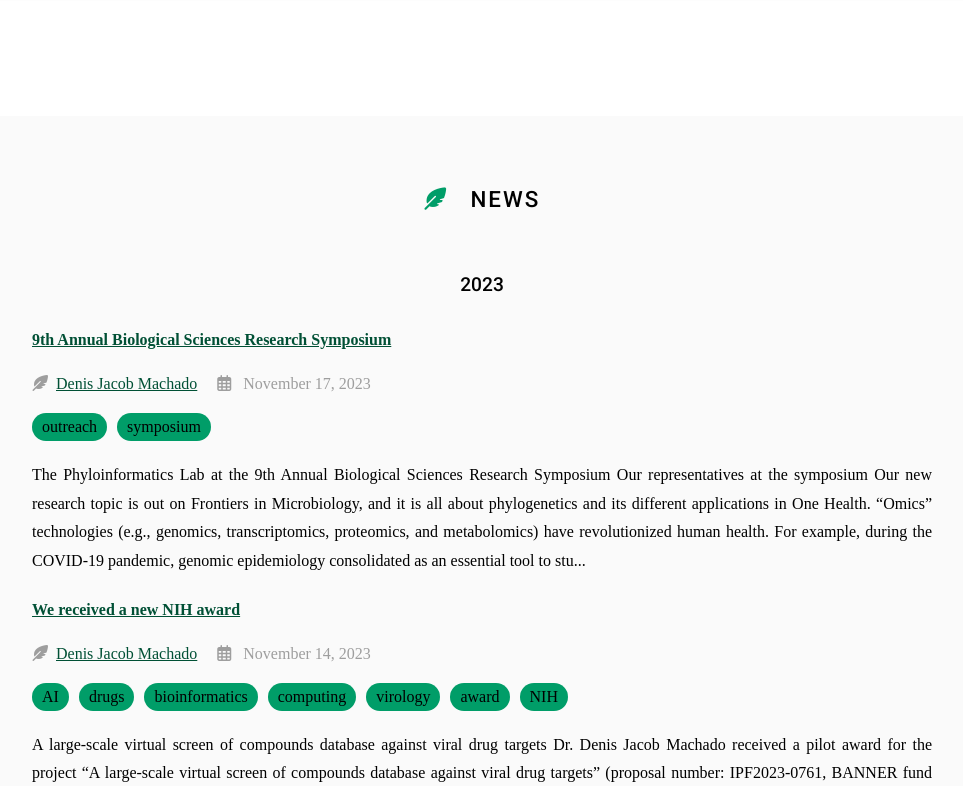
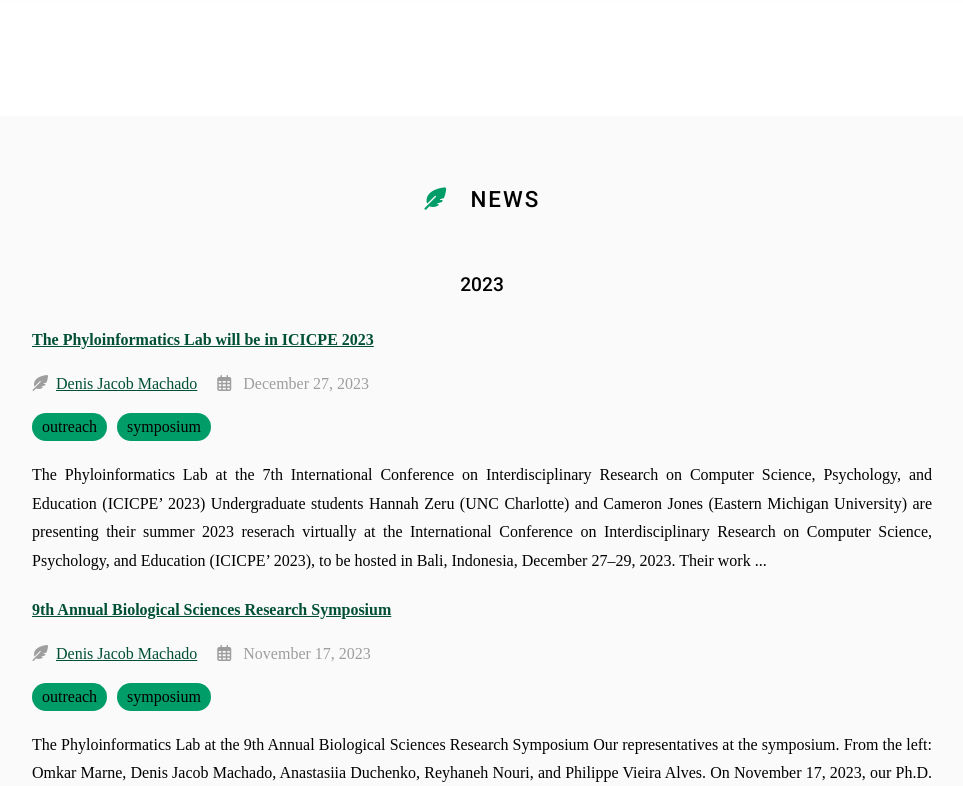
Before and after one commit to machadodj/machadodj.github.io, a Jekyll site: the page built from news/index.md, in a window 1280 px wide and 900 px high, cut to the strip 114-900 px from the top of the window. Shown: the whole strip, without its empty margins (158-1121 px from the left). Built offline with Jekyll 4.4.1, drawn with Linux system fonts in a browser that asks for light colours; nearby versions of some CDN libraries; some web fonts are replaced; some of the changed text lies outside the part shown.

Commit message:
News
Polished up news about students presentations

```diff
--- a/_posts/2023-11-17-Symposium.md
+++ b/_posts/2023-11-17-Symposium.md
@@ -9,12 +9,14 @@ member: Denis_Jacob_Machado
 
 # The Phyloinformatics Lab at the 9th Annual Biological Sciences Research Symposium
 
-{% include figure.html image="images/20231117_9thAnnualBiologicalSciencesResearch Symposium.jpg" caption="Our representatives at the symposium"%}
+{% include figure.html image="images/20231117_9thAnnualBiologicalSciencesResearch Symposium.jpg" caption="Our representatives at the symposium. From the left: Omkar Marne, Denis Jacob Machado, Anastasiia Duchenko, Reyhaneh Nouri, and Philippe Vieira Alves."%}
 {:.center}
 
-Our new research topic is out on Frontiers in Microbiology, and it is all about phylogenetics and its different applications in One Health.
+On November 17, 2023, our Ph.D. students, Reyhaneh Nouri and Omkar Marne, delivered oral presentation of their work at UNC Charlotte's 9th Annual Biological Sciences Research Symposium. These are the presentation details and the links to download the corresponding slide decks.
 
-"Omics” technologies (e.g., genomics, transcriptomics, proteomics, and metabolomics) have revolutionized human health. For example, during the COVID-19 pandemic, genomic epidemiology consolidated as an essential tool to study emerging infectious diseases (EIDs) in humans. However, we can maximize the effectiveness of genomics epidemiology in humans by accounting for diseases' animal and environmental components. The unifying approach to sustainably balance and optimize the health of people, animals, and ecosystems is called “One Health.” Unfortunately, no single “omics” technology is sufficient to understand complex host-pathogen systems in the One Health context. Therefore, this Frontier's Research Topic explores the role of phylogenetics in providing an evolutionary context to integrate “omics” technologies to understand complex biological systems and provide a timely literature foundation for future efforts to bridge the gap between basic research in biodiversity and applied biomedical research on EIDs.
+- "How can we reversibly control collagen pliability? An investigation of mutable collagenous tissue in the brittle star _Ophiomastix wendtii_" by Reyhaneh Nouri, Vladimir Mashanov, and Denis Jacob Machado ([click here](https://drive.google.com/file/d/1-d1JfO4zFEQLy4NuQtg0KcZv2eil4b2e/view?usp=drive_link))
 
-{% include link.html link="https://www.frontiersin.org/articles/10.3389/fmicb.2023.1307616/full#:~:text=Therefore%2C%20this%20Frontier's%20Research%20Topic,research%20in%20biodiversity%20and%20applied%22%20text=%22Read%20in%20full%22%20icon=%22fas%20fa-arrow-right" text="Read in full" icon="fas fa-arrow-right" flip=true %}
+- "A phylogenomic and machine learning framework for discriminating SARS-CoV-2 variants" by Omkar Marne and Denis Jacob Machado ([click here](https://drive.google.com/file/d/1FFZ8n4IukBM76pd1lAz9oj8oMEo8_vOH/view?usp=drive_link))
+
+{% include link.html link="https://phyloinformatics.com/outreach/" text="Click here for more outreach" icon="fas fa-arrow-right" flip=true %}
 {:.center}
--- /dev/null
+++ b/_posts/2023-12-27-ICICPE2023.md
@@ -0,0 +1,21 @@
+---
+title: The Phyloinformatics Lab will be in ICICPE 2023
+tags:
+  - outreach
+  - symposium
+author: Denis Jacob Machado
+member: Denis_Jacob_Machado
+---
+
+# The Phyloinformatics Lab at the 7th International Conference on Interdisciplinary Research on Computer Science, Psychology, and Education (ICICPE' 2023)
+
+Undergraduate students Hannah Zeru (UNC Charlotte) and Cameron Jones (Eastern Michigan University) are presenting their summer 2023 reserach virtually at the International Conference on Interdisciplinary Research on Computer Science, Psychology, and Education ([ICICPE' 2023](http://icicpe.org/)), to be hosted in Bali, Indonesia, December 27–29, 2023.
+
+Their work is entitled "Replicating Ford et al.'s Investigation on the Immune Consequences and Antibody Binding Affinity of SARS-CoV-2 Variant XBB.1.5 Using an in silico Approach." A link to their slide deck and abstract is at the end of this post.
+
+## CCI's REU site (2023)
+
+In the summer of 2023, the [CCI's REU site](https://reu.charlotte.edu/) on "Smart and Secure Future Computing" ([NSF #2244424](https://www.nsf.gov/awardsearch/showAward?AWD_ID=1757884&HistoricalAwards=false)) returned to an in-person program. As part of that program, Hannah Zeru and Cameron Jones joined the Phyloinformatics Lab for a 9-week research experience.
+
+{% include link.html link="https://zenodo.org/records/10138987" text="See our work in Zenodo" icon="fas fa-arrow-right" flip=true %}
+{:.center}
```
